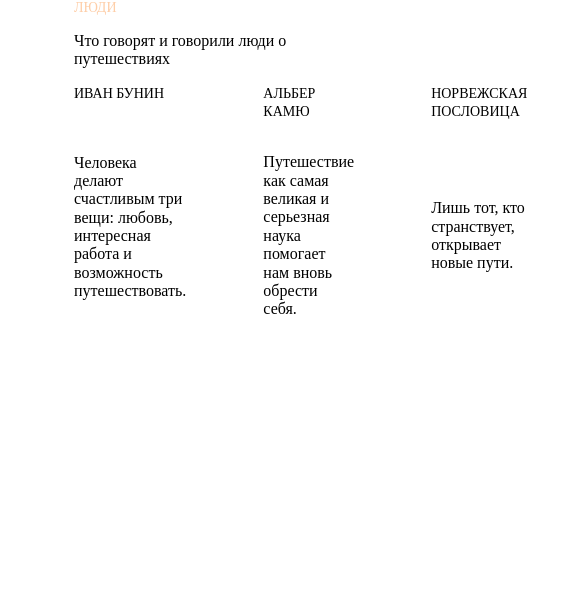
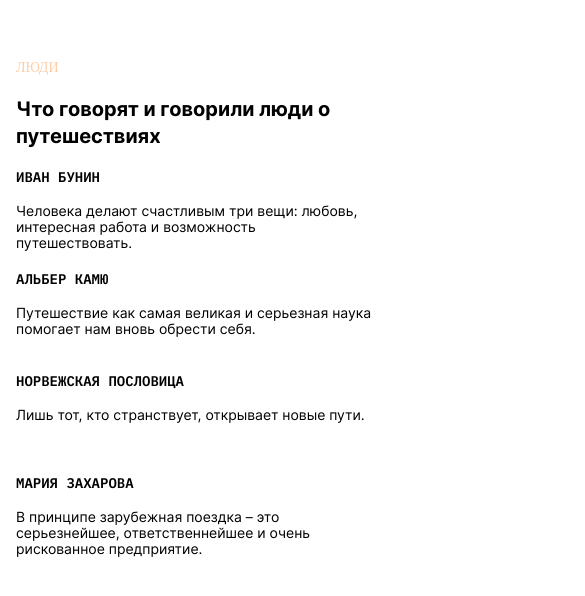
Before and after one commit to marinakobozeva/yandex-competition, a plain HTML site: page index.html in a window 390 px wide. Shown: the top 596 px of the page, 585 px wide, since content can reach past the window. Drawn offline with Linux system fonts and the light colour scheme; files whose address does not match are found by name.

Commit message:
DONE people

```diff
--- a/blocks/people/__item-text/people__item-text.css
+++ b/blocks/people/__item-text/people__item-text.css
@@ -1,4 +1,7 @@
 .people__item-text {
   padding: 0;
   margin: 0;
+  font-family: 'Inter';
+  font-weight: 400;
+  font-size: 14px;
 }
--- a/blocks/people/__item-title/people__item-title.css
+++ b/blocks/people/__item-title/people__item-title.css
@@ -1,9 +1,15 @@
 .people__item-title {
-  margin: 0;
+  margin: 0 0 33px;
   padding: 0;
   font-family: 'IBMPlexMono';
-  font-weight: 500;
+  font-weight: 600;
   font-size: 14px;
   text-transform: uppercase;
   line-height: 126%;
 }
+
+@media screen and (max-width: 424px) {
+  .people__item-title {
+    margin: 0 0 16px;
+  }
+}
--- a/blocks/people/__item/people__item.css
+++ b/blocks/people/__item/people__item.css
@@ -1,5 +1,4 @@
 .people__item {
-  display: grid;
-  grid-template-rows: repeat(2, auto);
-  grid-row-gap: 33px;
+  display: flex;
+  flex-direction: column;
 }
--- a/blocks/people/__list/people__list.css
+++ b/blocks/people/__list/people__list.css
@@ -5,5 +5,23 @@
   margin: 0;
   display: grid;
   grid-template-columns: repeat(4, 1fr);
-  grid-column-gap: 77px;
+  grid-column-gap: 66px;
 }
+
+@media screen and (max-width: 767px) {
+  .people__list {
+    grid-template-columns: repeat(2, 1fr);
+    grid-template-rows: repeat(2, 1fr);
+    grid-row-gap: 20px;
+
+  }
+}
+
+@media screen and (max-width: 424px) {
+  .people__list {
+    grid-template-columns: 1fr;
+    grid-template-rows: repeat(4, 1fr);
+    grid-row-gap: 20px;
+
+  }
+}
--- a/blocks/people/__subtitle/people__subtitle.css
+++ b/blocks/people/__subtitle/people__subtitle.css
@@ -0,0 +1,43 @@
+.people__subtitle {
+  font-family: 'Inter';
+  font-size: 36px;
+  font-weight: 700;
+  line-height: 133%;
+  width: calc(100% - 743px);
+  margin: 39px 0 136px;
+}
+
+@media screen and (max-width: 1376px) {
+  .people__subtitle {
+    width: calc(100% - 628px);
+  }
+}
+
+@media screen and (max-width: 1279px) {
+  .people__subtitle {
+    width: calc(100% - 446px);
+
+  }
+}
+
+@media screen and (max-width: 1023px) {
+  .people__subtitle {
+    width: calc(100% - 356px);
+    font-size: 32px;
+
+  }
+}
+
+@media screen and (max-width: 767px) {
+  .people__subtitle {
+    width: 100%;
+    margin: 20px auto;
+    font-size: 26px;
+  }
+}
+
+@media screen and (max-width: 424px) {
+  .people__subtitle {
+    font-size: 20px;
+  }
+}
--- a/blocks/people/people.css
+++ b/blocks/people/people.css
@@ -1,4 +1,39 @@
 .people {
   width: calc(100% - 2 * 74px);
-  margin: 0 74px;
+  margin: 148px 74px 159px;
 }
+
+@media screen and (max-width: 1376px) {
+  .people {
+    width: calc(100% - 2 * 48px);
+    margin: 130px 48px 140px;
+  }
+}
+
+@media screen and (max-width: 1279px) {
+  .people {
+    width: calc(100% - 2 * 30px);
+    margin: 120px 30px;
+  }
+}
+
+@media screen and (max-width: 1023px) {
+  .people {
+    width: calc(100% - 2 * 24px);
+    margin: 100px 24px;
+  }
+}
+
+@media screen and (max-width: 767px) {
+  .people {
+    width: calc(100% - 2 * 20px);
+    margin: 80px 20px 80px;
+  }
+}
+
+@media screen and (max-width: 424px) {
+  .people {
+    width: calc(100% - 2 * 16px);
+    margin: 60px 16px;
+  }
+}
--- a/vendor/fonts/fonts.css
+++ b/vendor/fonts/fonts.css
@@ -29,3 +29,19 @@
   font-style: normal;
   font-weight: 500;
 }
+
+@font-face {
+  src: url(../fonts/IBMPlexMono-SemiBold.woff) format('woff'),
+  url(../fonts/IBMPlexMono-SemiBold.woff2) format('woff2');
+  font-family: 'IBMPlexMono';
+  font-style: normal;
+  font-weight: 600;
+}
+
+@font-face {
+  src: url(../fonts/IBMPlexMono-Bold.woff) format('woff'),
+  url(../fonts/IBMPlexMono-Bold.woff2) format('woff2');
+  font-family: 'IBMPlexMono';
+  font-style: normal;
+  font-weight: 700;
+}
```
Also changed, not shown: vendor/fonts/IBMPlexMono-Bold.woff (added), vendor/fonts/IBMPlexMono-Bold.woff2 (added), vendor/fonts/IBMPlexMono-SemiBold.woff (added), vendor/fonts/IBMPlexMono-SemiBold.woff2 (added).
